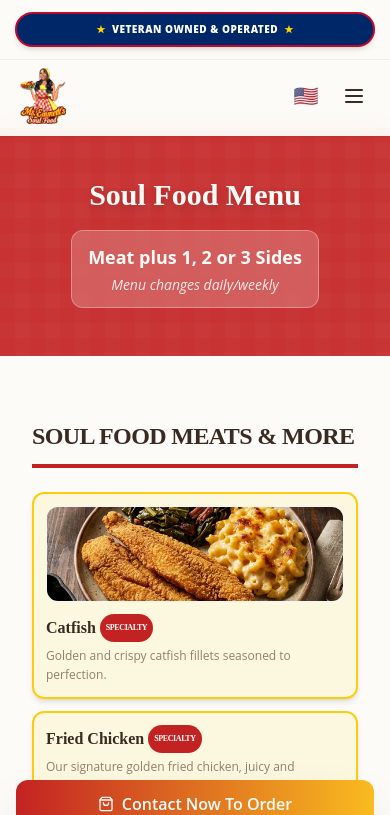
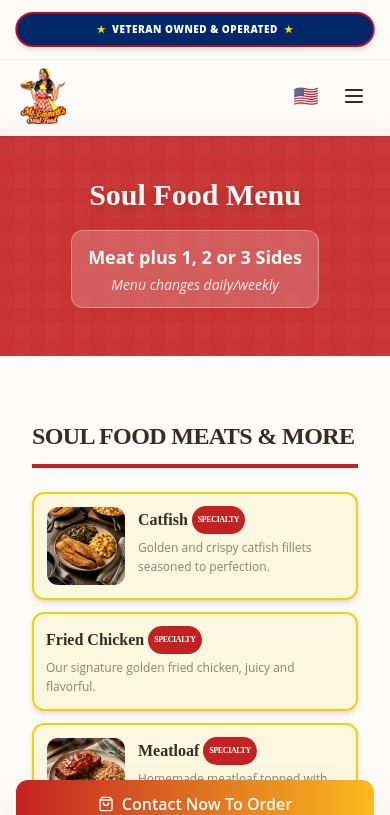
Before and after one commit to pythondev56/emmetts-soul-kitchen, a React (Vite) app: page /menu in a window 390 px wide. Shown: the top 815 px of the page. Built offline with nearby package versions, Linux system fonts and the light colour scheme.

Commit message:
Refactor menu cards to use grid layout for improved responsiveness

```diff
--- a/src/pages/Menu.tsx
+++ b/src/pages/Menu.tsx
@@ -110,7 +110,7 @@ const Menu = () => {
                 </h2>
               </div>
 
-              <div className="grid grid-cols-1 sm:grid-cols-2 lg:grid-cols-1 gap-3 sm:gap-4 md:gap-5">
+              <div className="grid grid-cols-1 gap-3 sm:gap-4 md:gap-5">
                 {soulFoodMeats.map((item, index) => (
                   <motion.div
                     key={item.name}
@@ -123,9 +123,9 @@ const Menu = () => {
                       : "bg-white border-gray-100 shadow-sm hover:shadow-md"
                       }`}
                   >
-                    <div className="flex flex-col sm:flex-row gap-3 sm:gap-4 md:gap-6">
+                    <div className={`grid ${item.image ? 'grid-cols-[80px_1fr] sm:grid-cols-[100px_1fr] md:grid-cols-[120px_1fr]' : 'grid-cols-1'} gap-3 sm:gap-4 md:gap-5 items-start`}>
                       {item.image && (
-                        <div className="w-full sm:w-24 md:w-32 h-24 sm:h-24 md:h-32 flex-shrink-0 rounded-lg sm:rounded-lg md:rounded-xl overflow-hidden shadow-inner border border-gray-100">
+                        <div className="w-20 sm:w-24 md:w-32 h-20 sm:h-24 md:h-32 flex-shrink-0 rounded-lg sm:rounded-lg md:rounded-xl overflow-hidden shadow-inner border border-gray-100">
                           <img
                             src={item.image}
                             alt={item.name}
@@ -133,9 +133,7 @@ const Menu = () => {
                           />
                         </div>
                       )}
-                      <div className="flex-1 flex flex-col justify-center">
-                        <div className="flex flex-wrap justify-between items-start gap-2 sm:gap-3">
-                          <div className="flex-1 min-w-0">
+                      <div className="flex flex-col justify-start">
                         <h3 className="font-heading font-black text-base sm:text-lg md:text-xl text-foreground mb-1 sm:mb-2 flex flex-wrap items-center gap-1 sm:gap-2">
                           {item.name}
                           {item.featured && (
@@ -144,11 +142,9 @@ const Menu = () => {
                             </span>
                           )}
                         </h3>
-                            <p className="text-muted-foreground text-xs sm:text-sm md:text-sm leading-relaxed line-clamp-2">
+                        <p className="text-muted-foreground text-xs sm:text-sm md:text-sm leading-relaxed">
                           {item.description}
                         </p>
-                          </div>
-                        </div>
                       </div>
                     </div>
                   </motion.div>
```
Lines whose indentation alone changed are shown as unchanged.
